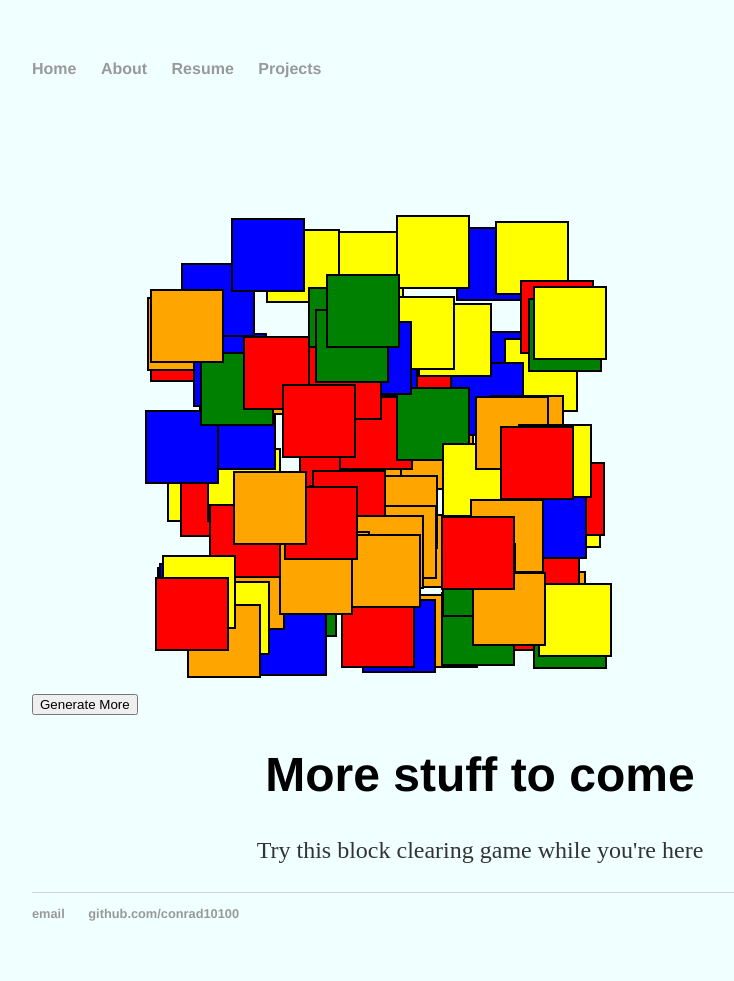
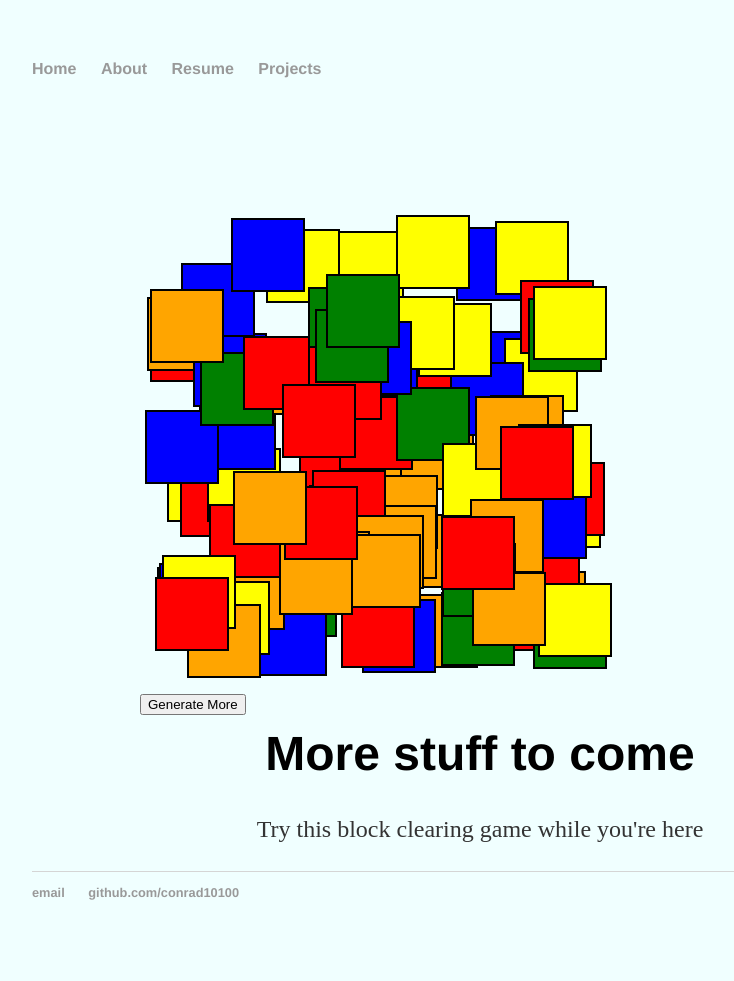
Before and after one commit to conrad10100/conrad10100.github.io, a Jekyll site: the page built from projects/index.html, in a window 1280 px wide. Shown: the whole page, without its empty margins (160-894 px from the left). Built offline with Jekyll 4.4.1, drawn with Linux system fonts in a browser that asks for light colours; after the commit the page ends 960 px from its top, so only the background shows below that.

Commit message:
Update main.css

```diff
--- a/css/main.css
+++ b/css/main.css
@@ -45,8 +45,8 @@ footer {
     height: 500px;
 }
 #myButton {
-    position: relative;
-    left: auto;
+    position: absolute;
+    left: 300px;
 }
 #container p {
     width:70px;
```
